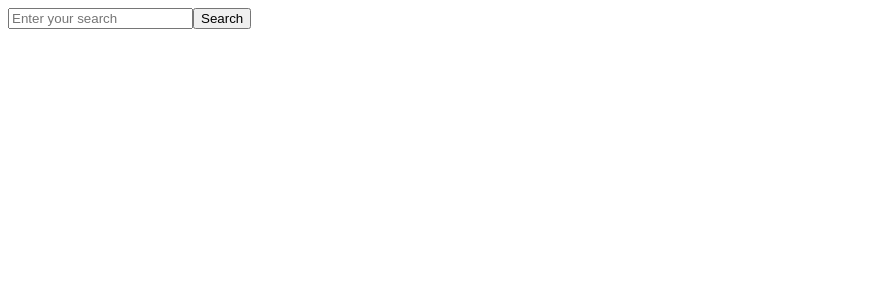
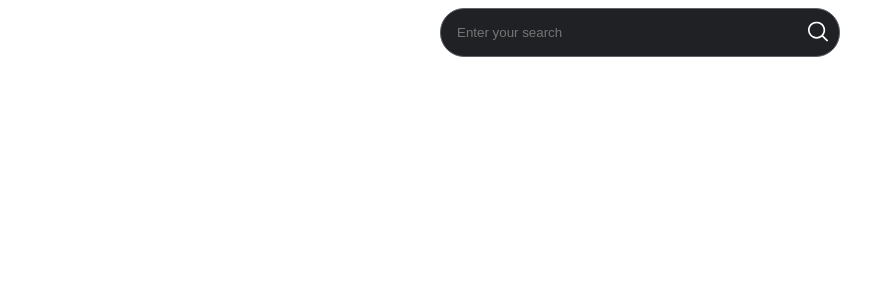
Before and after one commit to rickyl3aks/lyric-hunt, a Next.js app: page / in a window 1280 px wide. Shown: the top 300 px of the page, without its empty margins (0-895 px from the left). Built offline with nearby package versions, Linux system fonts and the light colour scheme.

Commit message:
refactor: (search) adjust style for search input

```diff
--- /dev/null
+++ b/app/components/search/search.module.css
@@ -0,0 +1,41 @@
+.container {
+  display: flex;
+  justify-content: center;
+  align-items: center;
+}
+
+.inputContainer {
+  position: relative;
+  display: inline-flex;
+}
+
+.input {
+  background: #202124;
+  border: 1px solid #5f6368;
+  box-shadow: none;
+  border-radius: 24px;
+  width: 350px;
+  padding: 1rem 2rem 1rem 1rem; /* Added padding for the icon */
+}
+
+.input:hover {
+  background: #5a5d65;
+  border: 1px solid transparent;
+  box-shadow: 0 2px 4px rgba(32, 33, 36, 0.2);
+}
+
+.input:focus {
+  outline: none;
+}
+
+.searchButton {
+  position: absolute;
+  right: 0;
+  top: 50%;
+  transform: translateY(-50%);
+  background-color: transparent;
+  border: none;
+  border-radius: 0 4px 4px 0;
+  padding: 8px 12px;
+  cursor: pointer;
+}
--- a/app/components/search/search.tsx
+++ b/app/components/search/search.tsx
@@ -3,6 +3,8 @@
 import { useRouter } from "next/navigation";
 import { KeyboardEvent } from "react";
 import { useState } from "react";
+
+import style from "./search.module.css";
 
 const Search = () => {
   const [searchText, setSearchText] = useState("");
@@ -21,15 +23,42 @@ const Search = () => {
   };
 
   return (
-    <div>
+    <div className={style.container}>
+      <div className={style.inputContainer}>
         <input
+          className={`${style.input} ${style.searchInput}`}
           type="text"
           value={searchText}
           onChange={(e) => setSearchText(e.target.value)}
           onKeyDown={handleKeyPress}
           placeholder="Enter your search"
         />
-      <button onClick={handleSearch}>Search</button>
+        <button className={style.searchButton} onClick={handleSearch}>
+          <svg
+            fill="white"
+            height="20px"
+            width="20px"
+            version="1.1"
+            id="Capa_1"
+            xmlns="http://www.w3.org/2000/svg"
+            viewBox="0 0 490.4 490.4"
+          >
+            <g id="SVGRepo_bgCarrier" stroke-width="0"></g>
+            <g
+              id="SVGRepo_tracerCarrier"
+              stroke-linecap="round"
+              stroke-linejoin="round"
+            ></g>
+            <g id="SVGRepo_iconCarrier">
+              {" "}
+              <g>
+                {" "}
+                <path d="M484.1,454.796l-110.5-110.6c29.8-36.3,47.6-82.8,47.6-133.4c0-116.3-94.3-210.6-210.6-210.6S0,94.496,0,210.796 s94.3,210.6,210.6,210.6c50.8,0,97.4-18,133.8-48l110.5,110.5c12.9,11.8,25,4.2,29.2,0C492.5,475.596,492.5,463.096,484.1,454.796z M41.1,210.796c0-93.6,75.9-169.5,169.5-169.5s169.6,75.9,169.6,169.5s-75.9,169.5-169.5,169.5S41.1,304.396,41.1,210.796z"></path>{" "}
+              </g>{" "}
+            </g>
+          </svg>
+        </button>
+      </div>
     </div>
   );
 };
```
Lines whose indentation alone changed are shown as unchanged.
